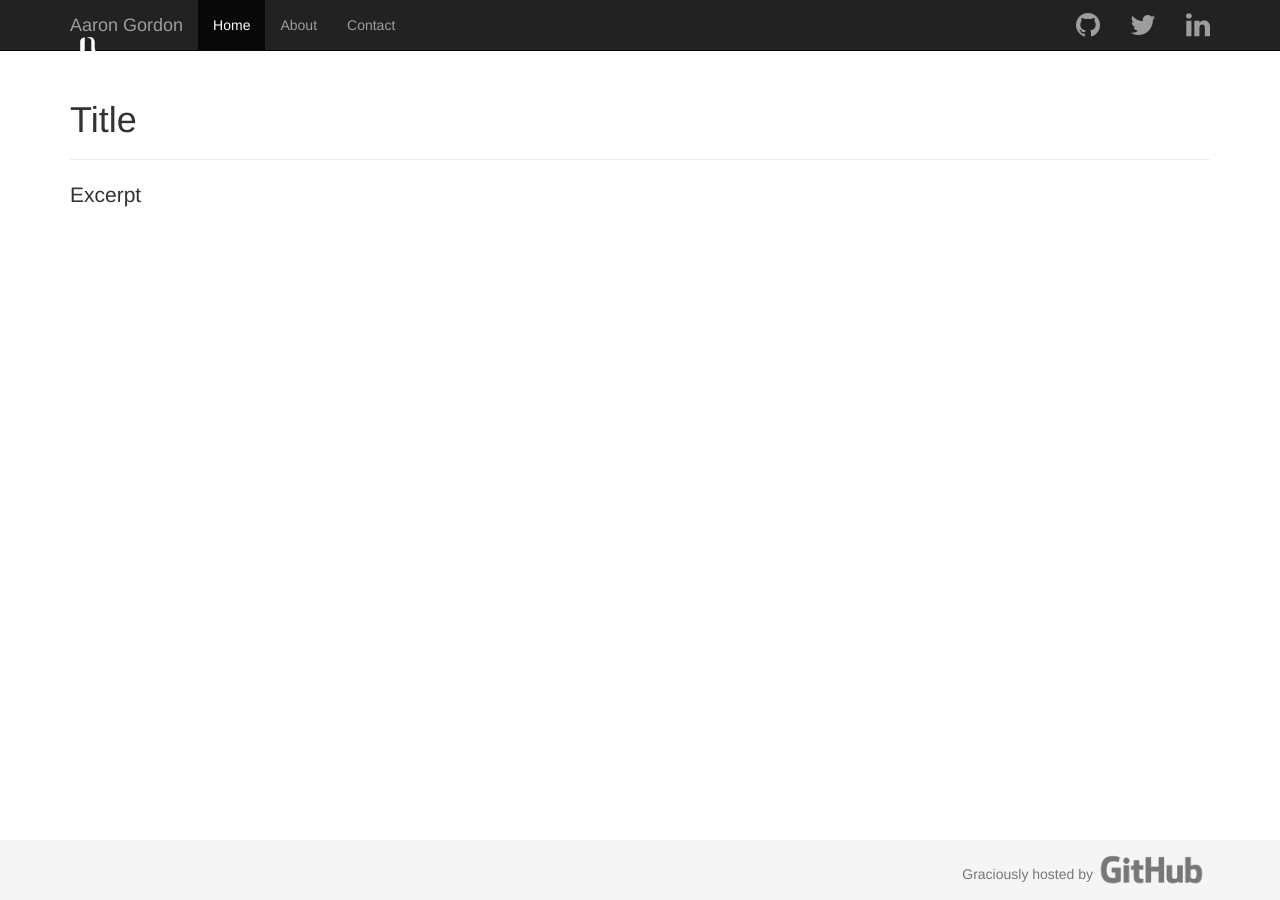
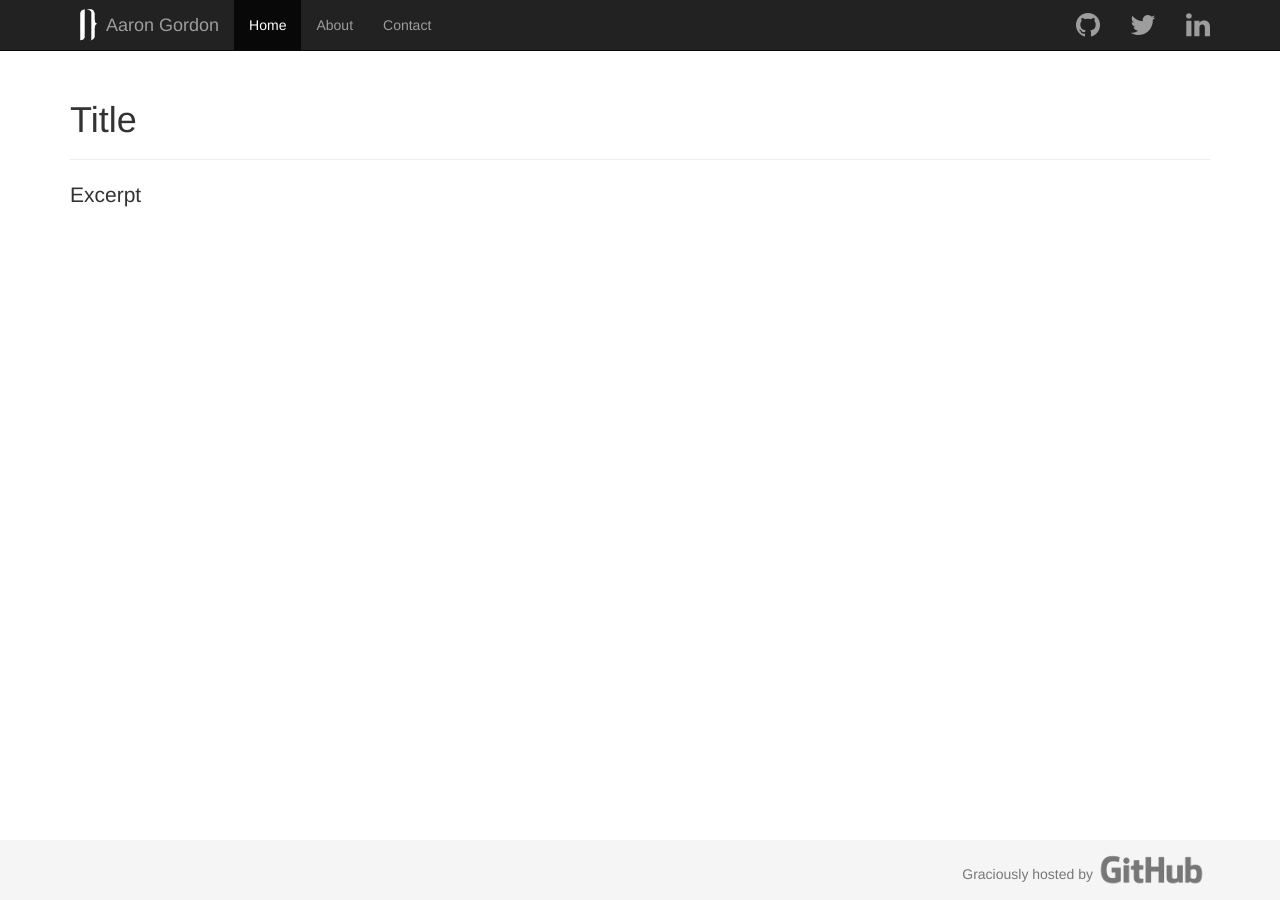
Before and after one commit to aarondgordon/aarondgordon.github.io, a Jekyll site: the page built from index.html, in a window 1280 px wide. Built offline with Jekyll 4.4.1, drawn with Linux system fonts in a browser that asks for light colours; nearby versions of some CDN libraries.

Commit message:
Added bracket-a style

```diff
--- a/assets/css/default-layout.css
+++ b/assets/css/default-layout.css
@@ -1,6 +1,11 @@
 html {
   position: relative;
   min-height: 100%;
+}
+
+.bracket-a {
+  float: left;
+  margin-top: -8px;
 }
 
 .navbar-nav.social > li > a {
```
